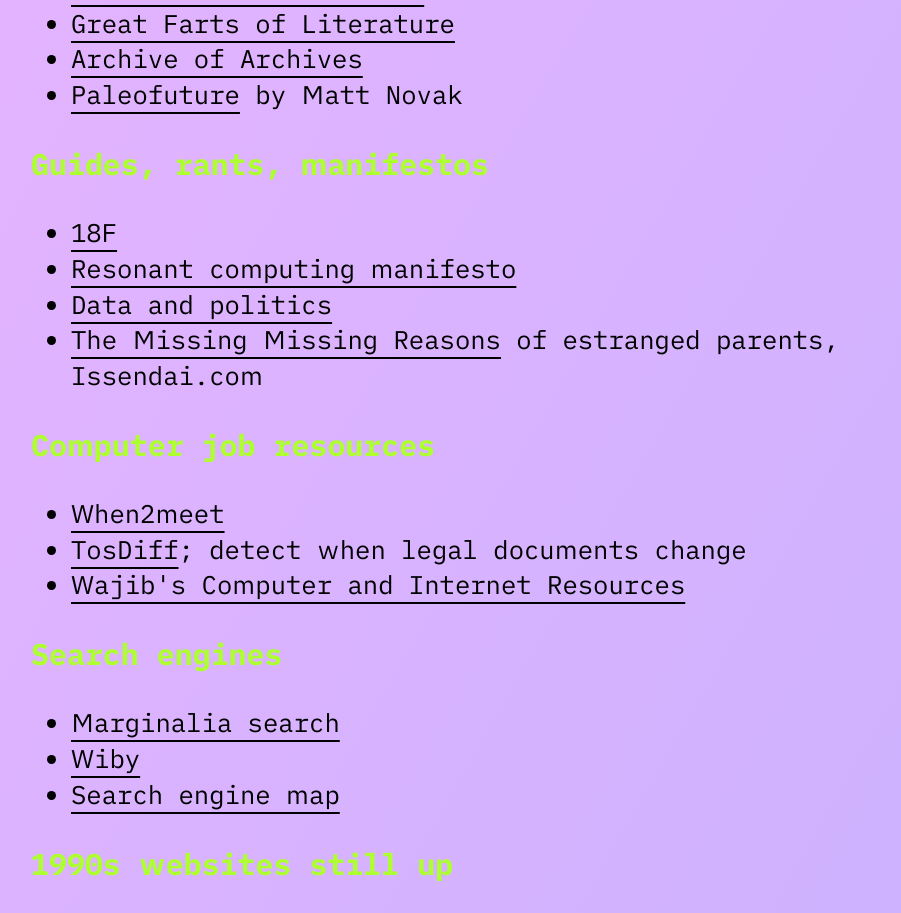
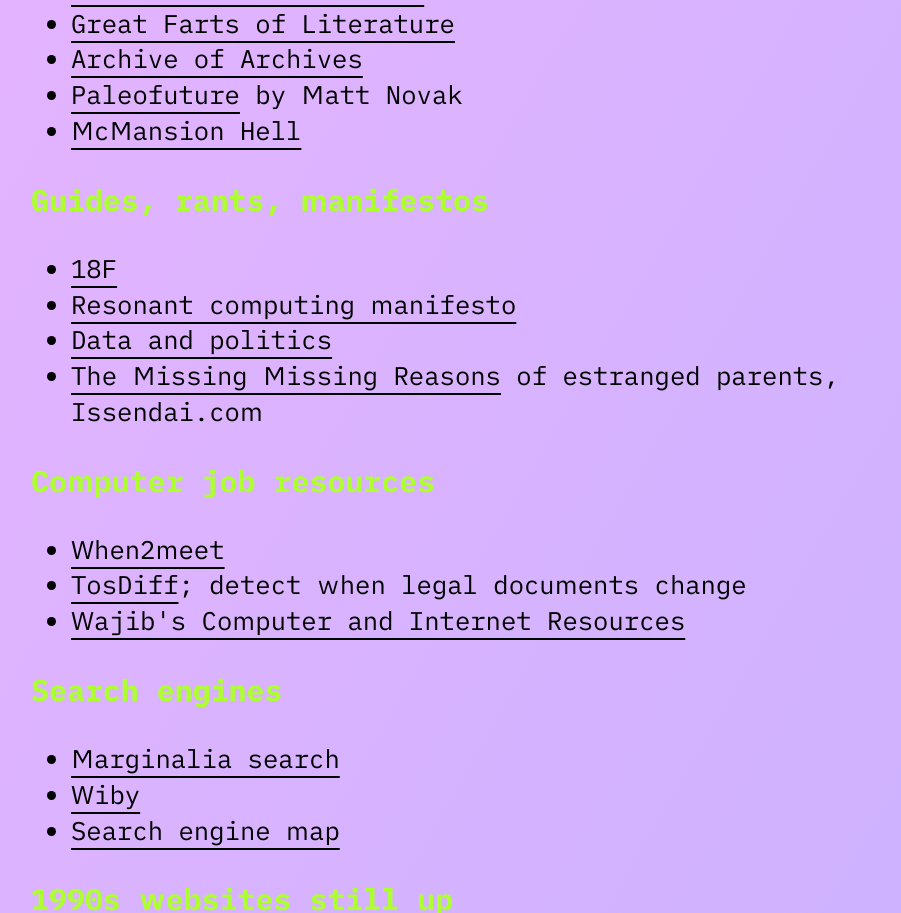
Before and after one commit to jskinne3/portfolio, an Eleventy site: page links.md in a window 1280 px wide. Shown: the part 2507-3420 px from the top of the page, without its empty margins (144-1045 px from the left). Built offline with nearby package versions, Linux system fonts and the light colour scheme; Eleventy itself is replaced by a stand-in of ours; files that its build step writes are made by us from their sources.

Commit message:
add McMansion Hell

```diff
--- a/links.md
+++ b/links.md
@@ -72,6 +72,7 @@ I mostly don't know these people but I read their words when I need a break from
 * [Great Farts of Literature](https://greatfartsofliterature.com/)
 * [Archive of Archives](https://archiveofarchives.com/)
 * [Paleofuture](https://paleofuture.com/) by Matt Novak
+* [McMansion Hell](https://mcmansionhell.com/)
 
 ### Guides, rants, manifestos
 
```
